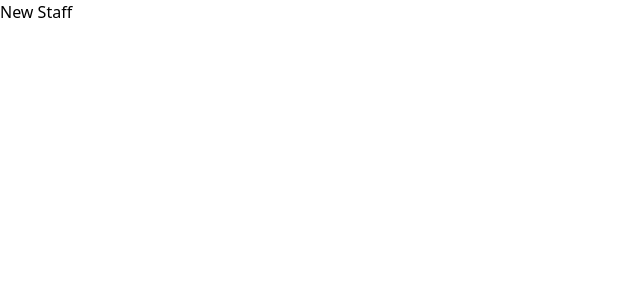
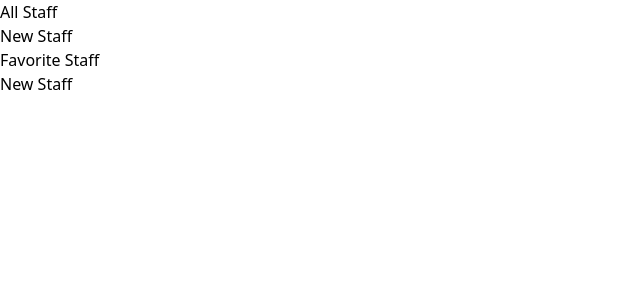
Before and after one commit to DerrickMbugua/react-freasher, a React (Create React App) app: page /new-staff in a window 1280 px wide. Shown: the top 300 px of the page, without its empty margins (0-640 px from the left). Built offline with nearby package versions, Linux system fonts and the light colour scheme.

Commit message:
feat: link

```diff
--- a/src/App.js
+++ b/src/App.js
@@ -2,10 +2,13 @@ import { Route, Routes } from 'react-router-dom';
 import FavoriteStaffPage from './pages/FavoriteStaff';
 import NewStaffPage from './pages/NewStaff';
 import StaffListPage from './pages/StaffList';
+import Navbar from './components/layouts/Navbar';
+
 
 function App() {
   return (
     <div>
+      <Navbar />
       <Routes>
         <Route path='/' exact element={<StaffListPage />}></Route>
         <Route path='/new-staff' element={<NewStaffPage />}> </Route>
--- /dev/null
+++ b/src/components/layouts/Navbar.js
@@ -0,0 +1,24 @@
+import { Link } from 'react-router-dom';
+
+function Navbar() {
+
+  return (
+    <div>
+      <nav>
+        <ul>
+          <li>
+            <Link to='/'>All Staff</Link>
+          </li>
+          <li>
+            <Link to='/new-staff'>New Staff</Link>
+          </li>
+          <li>
+            <Link to='/favorite-staff'>Favorite Staff</Link>
+          </li>
+        </ul>
+      </nav>
+    </div>
+  );
+}
+
+export default Navbar;
```
